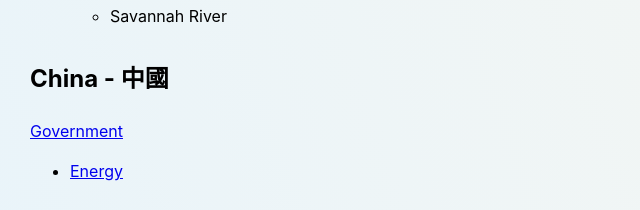
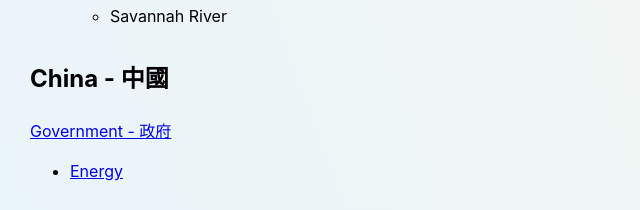
Before and after one commit to JRFink/jrfphyspagesnew, a Next.js app: page /research/gen in a window 1280 px wide. Shown: the part 1863-2073 px from the top of the page, without its empty margins (0-640 px from the left). Built offline with nearby package versions, Linux system fonts and the light colour scheme.

Commit message:
Update index.tsx

```diff
--- a/pages/research/gen/index.tsx
+++ b/pages/research/gen/index.tsx
@@ -165,7 +165,7 @@ const Gen = () => {
                     China - 中國
                 </h2>
                     <p>
-                        <Link href="https://www.gov.cn">Government</Link>
+                        <Link href="https://www.gov.cn">Government - 政府</Link>
                         <ul>
                             <li>
                                 <Link href="http://www.nea.gov.cn/">Energy</Link>
```
